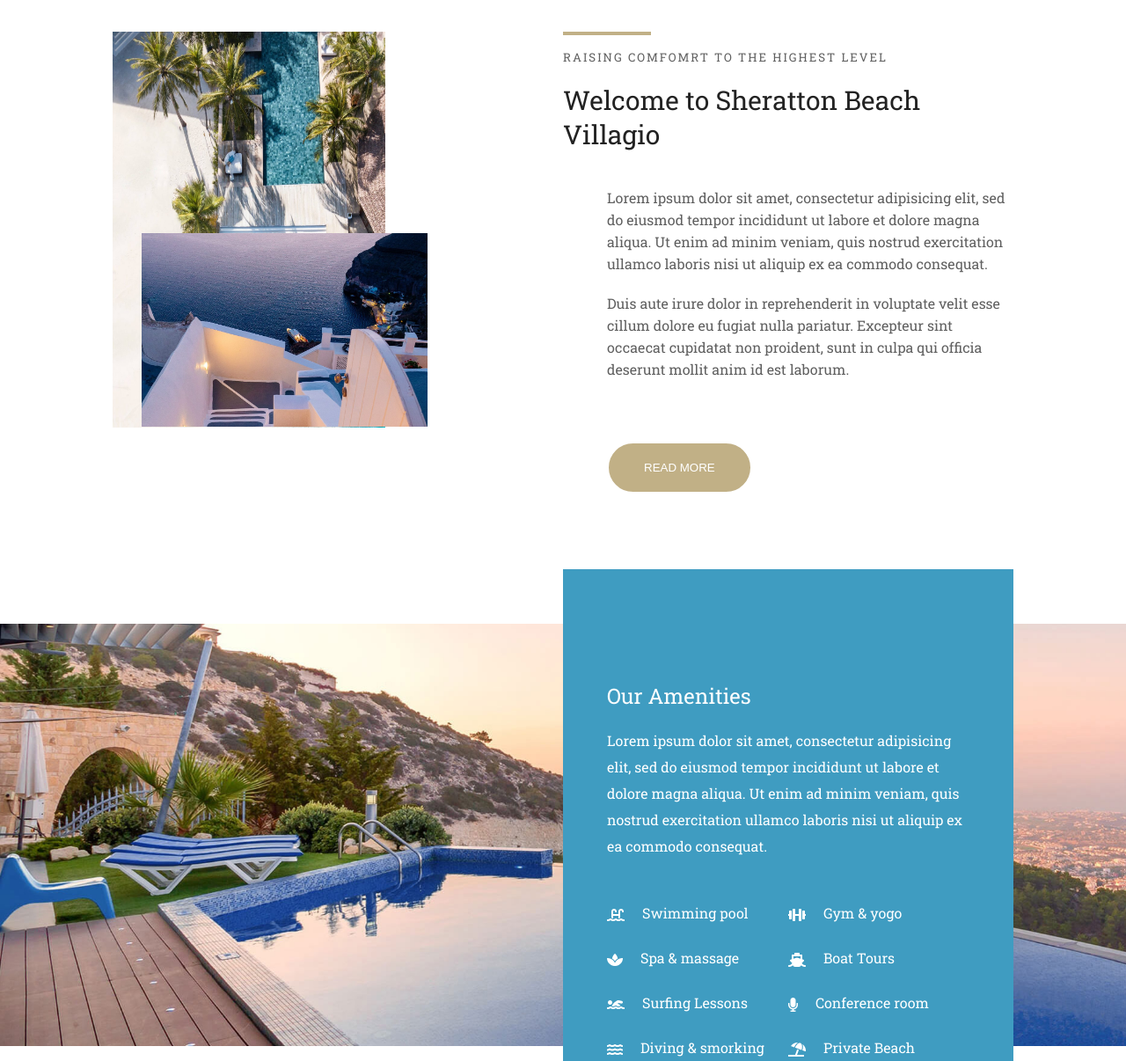
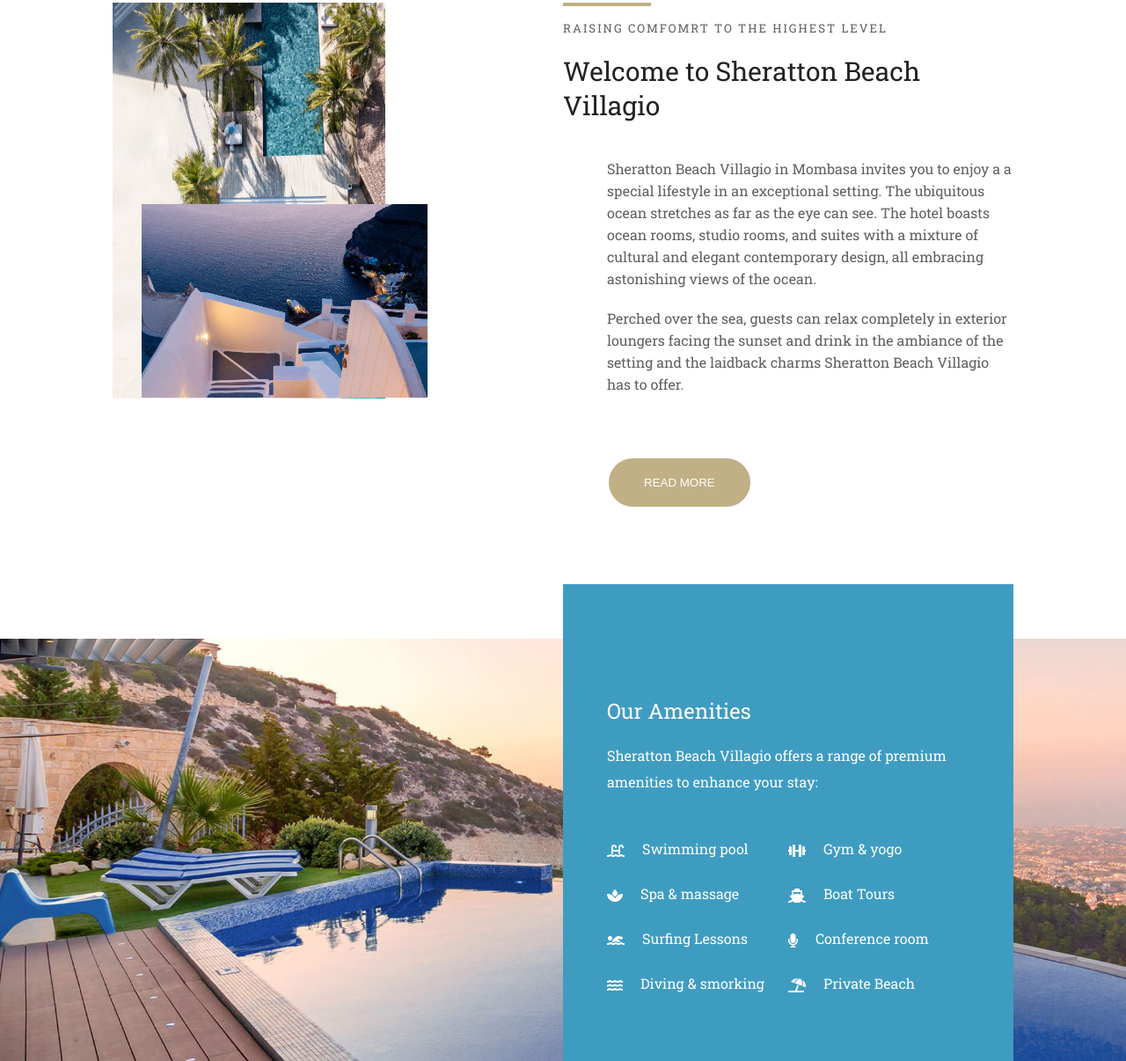
Before and after one commit to Mag3to/hotel-site, a plain HTML site: page Hotel-Website-master/index.html in a window 1280 px wide. Shown: the part 871-2077 px from the top of the page at 88% size. Drawn offline with nearby package versions, Linux system fonts and the light colour scheme.

Commit message:
Add files via upload

```diff
--- a/Hotel-Website-master/index.html
+++ b/Hotel-Website-master/index.html
@@ -80,13 +80,10 @@
       <div class="head_container">
         <div class="box">
           <div class="text">
-            <h2>HELLO FROM SHERATTON BEACH</h2>
-            <p>
-              Lorem ipsum dolor sit amet, consectetur adipisicing elit, sed do
-              eiusmod tempor incididunt ut labore et dolore magna aliqua. Ut
-              enim ad minim veniam, quis nostrud exercitation ullamco laboris
-              nisi ut aliquip ex ea commodo consequat.
-            </p>
+            <h2>HI! FROM SHERATTON BEACH</h2>
+            <p>Paradise on the earth</p>
+            <br />
+            <br />
             <button class="btn2">MORE INFO</button>
           </div>
         </div>
@@ -169,16 +166,17 @@
             <h5>RAISING COMFOMRT TO THE HIGHEST LEVEL</h5>
             <h2>Welcome to Sheratton Beach Villagio</h2>
             <p>
-              Lorem ipsum dolor sit amet, consectetur adipisicing elit, sed do
-              eiusmod tempor incididunt ut labore et dolore magna aliqua. Ut
-              enim ad minim veniam, quis nostrud exercitation ullamco laboris
-              nisi ut aliquip ex ea commodo consequat.
+              Sheratton Beach Villagio in Mombasa invites you to enjoy a a
+              special lifestyle in an exceptional setting. The ubiquitous ocean
+              stretches as far as the eye can see. The hotel boasts ocean rooms,
+              studio rooms, and suites with a mixture of cultural and elegant
+              contemporary design, all embracing astonishing views of the ocean.
             </p>
             <p>
-              Duis aute irure dolor in reprehenderit in voluptate velit esse
-              cillum dolore eu fugiat nulla pariatur. Excepteur sint occaecat
-              cupidatat non proident, sunt in culpa qui officia deserunt mollit
-              anim id est laborum.
+              Perched over the sea, guests can relax completely in exterior
+              loungers facing the sunset and drink in the ambiance of the
+              setting and the laidback charms Sheratton Beach Villagio has to
+              offer.
             </p>
             <button class="btn1">READ MORE</button>
           </div>
@@ -190,10 +188,8 @@
         <div class="text">
           <h2>Our Amenities</h2>
           <p>
-            Lorem ipsum dolor sit amet, consectetur adipisicing elit, sed do
-            eiusmod tempor incididunt ut labore et dolore magna aliqua. Ut enim
-            ad minim veniam, quis nostrud exercitation ullamco laboris nisi ut
-            aliquip ex ea commodo consequat.
+            Sheratton Beach Villagio offers a range of premium amenities to
+            enhance your stay:
           </p>
 
           <div class="content">
@@ -286,10 +282,11 @@
 
           <div class="para">
             <p>
-              Lorem ipsum dolor sit amet, consectetur adipisicing elit, sed do
-              eiusmod tempor incididunt ut labore et dolore magna aliqua. Ut
-              enim ad minim veniam, quis nostrud exercitation ullamco laboris
-              nisi ut aliquip ex ea commodo consequat.
+              I recently stayed at Sheratton Beach Villagio and highly recommend
+              it. The ocean views are stunning, and the accomodations are
+              luxurious. I enjoyed the pool, gym, yoga, and spa. The boat tours,
+              surfing and diving were fantastic. The conference room was
+              excellent for business, and the private beach was serene.
             </p>
 
             <div class="box flex">
@@ -315,8 +312,8 @@
           <div class="text">
             <h2>Our Restaurant</h2>
             <p>
-              Excepteur sint occaecat cupidatat non proident, sunt in culpa qui
-              officia deserunt mollit anim id est laborum.
+              Our Restaurant offers a diverse menu with local and international
+              dishes, stunning ocean views, and an elegant yet relaxed ambiance.
             </p>
           </div>
           <div class="accordionWrapper">
@@ -324,10 +321,8 @@
               <h2 class="accordionIHeading">Swahili Kitchen</h2>
               <div class="accordionItemContent">
                 <p>
-                  Lorem ipsum dolor sit amet, consectetur adipisicing elit, sed
-                  do eiusmod tempor incididunt ut labore et dolore magna aliqua.
-                  Ut enim ad minim veniam, quis nostrud exercitation ullamco
-                  laboris nisi ut aliquip ex ea commodo consequat.
+                  Enjoy fresh seafood, Mombasa specialties and attractive
+                  services, making dining a highlight of your stay.
                 </p>
               </div>
             </div>
@@ -335,21 +330,9 @@
               <h2 class="accordionIHeading">Italian Kitchen</h2>
               <div class="accordionItemContent">
                 <p>
-                  Lorem ipsum dolor sit amet, consectetur adipisicing elit, sed
-                  do eiusmod tempor incididunt ut labore et dolore magna aliqua.
-                  Ut enim ad minim veniam, quis nostrud exercitation ullamco
-                  laboris nisi ut aliquip ex ea commodo consequat.
-                </p>
-              </div>
-            </div>
-            <div class="accordionItem close">
-              <h2 class="accordionIHeading">Swahili Kitchen</h2>
-              <div class="accordionItemContent">
-                <p>
-                  Lorem ipsum dolor sit amet, consectetur adipisicing elit, sed
-                  do eiusmod tempor incididunt ut labore et dolore magna aliqua.
-                  Ut enim ad minim veniam, quis nostrud exercitation ullamco
-                  laboris nisi ut aliquip ex ea commodo consequat.
+                  Here is where authentic Italian flavours come to life. Nestled
+                  on the beach, our elegant eatery offers a delightful culinary
+                  through Italy's rich gastronomic traditions.
                 </p>
               </div>
             </div>
@@ -357,10 +340,9 @@
               <h2 class="accordionIHeading">Chinese Kitchen</h2>
               <div class="accordionItemContent">
                 <p>
-                  Lorem ipsum dolor sit amet, consectetur adipisicing elit, sed
-                  do eiusmod tempor incididunt ut labore et dolore magna aliqua.
-                  Ut enim ad minim veniam, quis nostrud exercitation ullamco
-                  laboris nisi ut aliquip ex ea commodo consequat.
+                  Here is where authentic Chinese flavours come to life. Nestled
+                  on the beach, our elegant eatery offers a delightful culinary
+                  through China's rich gastronomic traditions.
                 </p>
               </div>
             </div>
@@ -481,10 +463,7 @@
           <img
             src="https://img.icons8.com/external-flatart-icons-flat-flatarticons/48/000000/external-hotel-hotel-services-and-city-elements-flatart-icons-flat-flatarticons-1.png"
           />
-          <p>
-            Excepteur sint occaecat cupidatat non proident, sunt in culpa qui
-            officia deserunt mollit anim id est laborum.
-          </p>
+          <p></p>
 
           <p>Accepted payment methods</p>
           <div class="payment grid">
```
